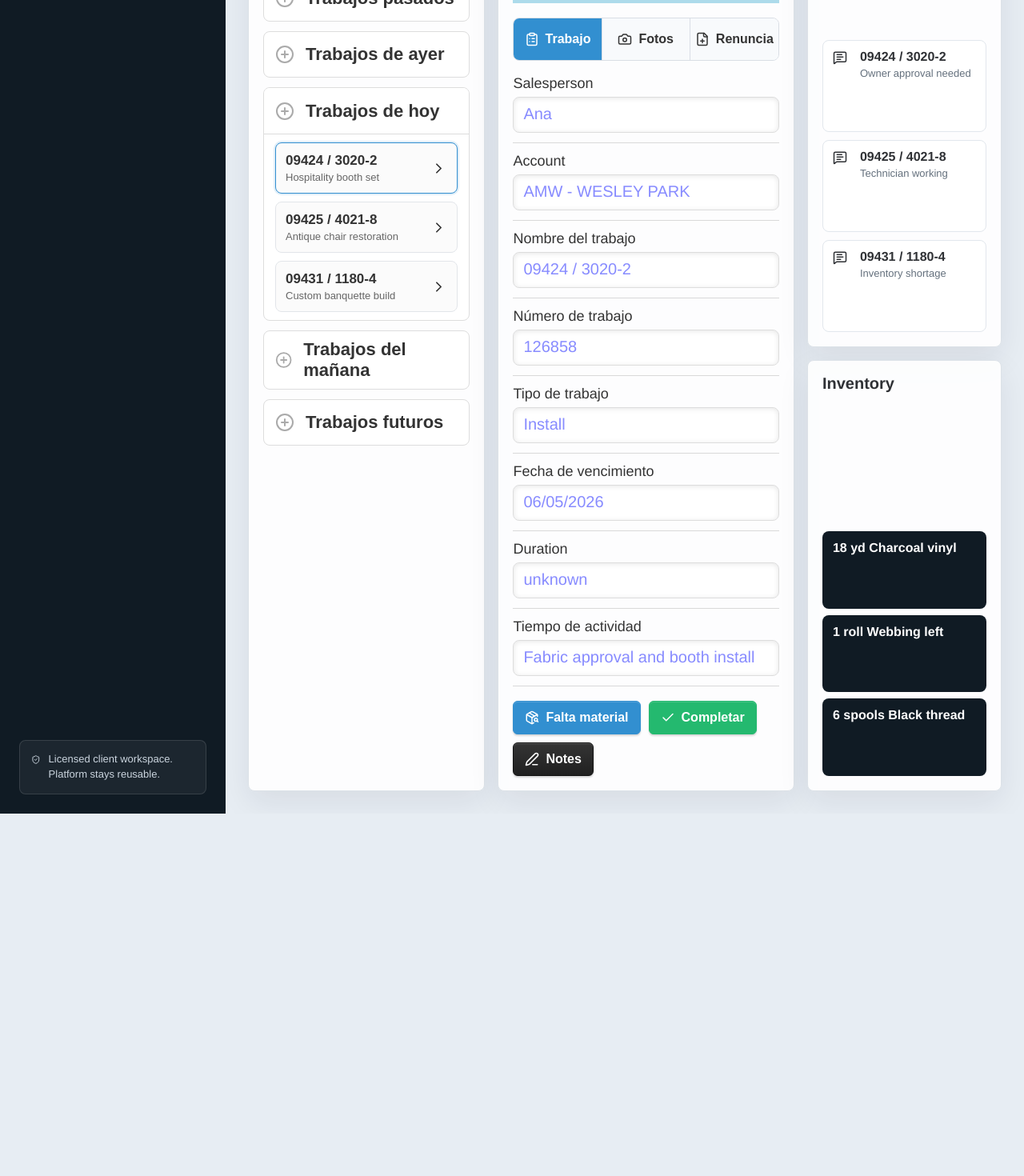
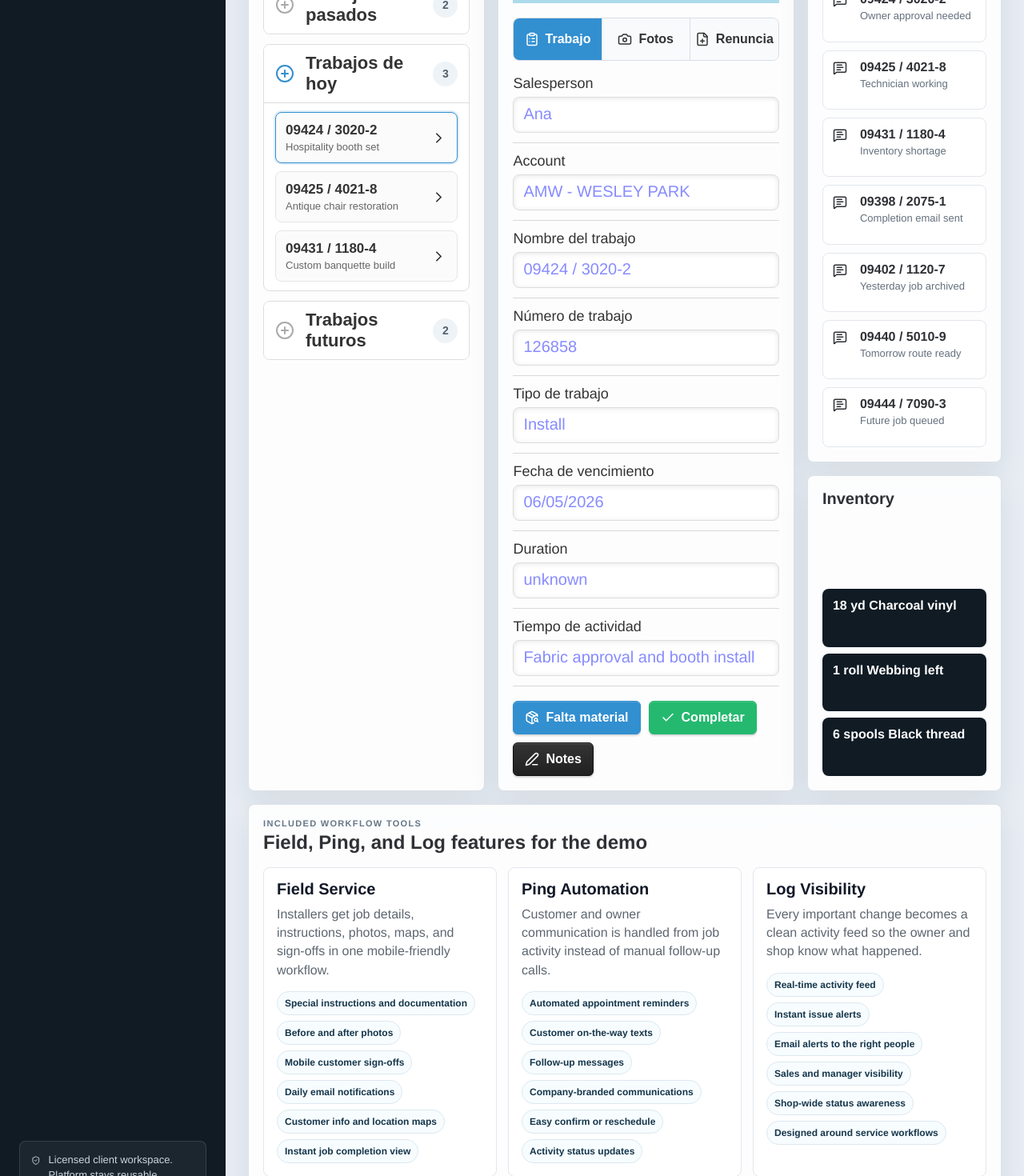
Before and after one commit to HeHAims/desertskyworkapp, a React (Vite) app: page / in a window 1280 px wide. Shown: the part 320-1790 px from the top of the page at 80% size. Before the commit the page ends 1337 px from the top, so only its background shows below. Built offline with nearby package versions, Linux system fonts and the light colour scheme.

Commit message:
Add clickable job groups and workflow features

```diff
--- a/src/App.jsx
+++ b/src/App.jsx
@@ -14,8 +14,7 @@ import {
   PenLine,
   Search,
   Send,
-  ShieldCheck,
-  UserRound
+  ShieldCheck
 } from 'lucide-react';
 import { useMemo, useState } from 'react';
 
@@ -33,7 +32,8 @@ const initialJobs = [
     status: 'Needs approval',
     material: 'Charcoal vinyl low',
     activity: 'Fabric approval and booth install',
-    alert: 'Owner approval needed'
+    alert: 'Owner approval needed',
+    period: 'today'
   },
   {
     id: 'DSV-1043',
@@ -48,7 +48,8 @@ const initialJobs = [
     status: 'In production',
     material: 'Supplies ready',
     activity: 'Frame repair and fabric prep',
-    alert: 'Technician working'
+    alert: 'Technician working',
+    period: 'today'
   },
   {
     id: 'DSV-1044',
@@ -63,12 +64,120 @@ const initialJobs = [
     status: 'Blocked',
     material: 'Webbing missing',
     activity: 'Waiting on webbing before upholstery',
-    alert: 'Inventory shortage'
+    alert: 'Inventory shortage',
+    period: 'today'
+  },
+  {
+    id: 'DSV-1038',
+    code: '09398 / 2075-1',
+    number: '126801',
+    account: 'The Mirage Villas',
+    type: 'Repair',
+    due: '06/03/2026',
+    duration: '3 hrs',
+    salesperson: 'Ana',
+    customer: 'Lobby chair repair',
+    status: 'Completed',
+    material: 'Brown vinyl used',
+    activity: 'Completed with photos and customer sign-off',
+    alert: 'Completion email sent',
+    period: 'past'
+  },
+  {
+    id: 'DSV-1039',
+    code: '09402 / 1120-7',
+    number: '126812',
+    account: 'Local Restaurant',
+    type: 'Upholstery',
+    due: '06/04/2026',
+    duration: '1.5 hrs',
+    salesperson: 'Luis',
+    customer: 'Dining booth touch-up',
+    status: 'Completed',
+    material: 'Black thread used',
+    activity: 'Before and after photos captured',
+    alert: 'Yesterday job archived',
+    period: 'past'
+  },
+  {
+    id: 'DSV-1048',
+    code: '09440 / 5010-9',
+    number: '126910',
+    account: 'Boutique Hotel',
+    type: 'Install',
+    due: '06/08/2026',
+    duration: '5 hrs',
+    salesperson: 'Maria',
+    customer: 'Suite headboard install',
+    status: 'Scheduled',
+    material: 'Cream fabric reserved',
+    activity: 'Daily email notification scheduled',
+    alert: 'Tomorrow route ready',
+    period: 'future'
+  },
+  {
+    id: 'DSV-1050',
+    code: '09444 / 7090-3',
+    number: '126924',
+    account: 'Private Client',
+    type: 'Custom furniture',
+    due: '06/12/2026',
+    duration: 'unknown',
+    salesperson: 'Ana',
+    customer: 'Custom ottoman build',
+    status: 'Scheduled',
+    material: 'Waiting fabric selection',
+    activity: 'Measurements and drawings attached',
+    alert: 'Future job queued',
+    period: 'future'
   }
 ];
 
 const forms = ['Pickup condition report', 'Fabric approval form', 'Delivery sign-off', 'Repair notes'];
 const inventory = ['18 yd Charcoal vinyl', '1 roll Webbing left', '6 spools Black thread'];
+const jobSections = [
+  { id: 'past', label: 'Trabajos pasados', empty: 'No past jobs ready' },
+  { id: 'today', label: 'Trabajos de hoy', empty: 'No jobs for today' },
+  { id: 'future', label: 'Trabajos futuros', empty: 'No future jobs scheduled' }
+];
+const featureGroups = [
+  {
+    title: 'Field Service',
+    intro: 'Installers get job details, instructions, photos, maps, and sign-offs in one mobile-friendly workflow.',
+    items: [
+      'Special instructions and documentation',
+      'Before and after photos',
+      'Mobile customer sign-offs',
+      'Daily email notifications',
+      'Customer info and location maps',
+      'Instant job completion view'
+    ]
+  },
+  {
+    title: 'Ping Automation',
+    intro: 'Customer and owner communication is handled from job activity instead of manual follow-up calls.',
+    items: [
+      'Automated appointment reminders',
+      'Customer on-the-way texts',
+      'Follow-up messages',
+      'Company-branded communications',
+      'Easy confirm or reschedule',
+      'Activity status updates'
+    ]
+  },
+  {
+    title: 'Log Visibility',
+    intro: 'Every important change becomes a clean activity feed so the owner and shop know what happened.',
+    items: [
+      'Real-time activity feed',
+      'Instant issue alerts',
+      'Email alerts to the right people',
+      'Sales and manager visibility',
+      'Shop-wide status awareness',
+      'Designed around service workflows'
+    ]
+  }
+];
 
 function AppButton({ children, tone = 'dark', onClick }) {
   return (
@@ -85,8 +194,27 @@ export default function App() {
   const [role, setRole] = useState('Owner');
   const [notice, setNotice] = useState('Ready for demo');
   const [notesOpen, setNotesOpen] = useState(false);
+  const [activeSection, setActiveSection] = useState('today');
 
   const selectedJob = useMemo(() => jobs.find((job) => job.id === selectedId) ?? jobs[0], [jobs, selectedId]);
+  const visibleJobs = useMemo(() => jobs.filter((job) => job.period === activeSection), [jobs, activeSection]);
+
+  function openJob(job) {
+    setSelectedId(job.id);
+    setActiveSection(job.period);
+    setTab('job');
+    setNotice(`Opened ${job.code}: ${job.customer}`);
+  }
+
+  function openSection(sectionId) {
+    const nextJob = jobs.find((job) => job.period === sectionId);
+    setActiveSection(sectionId);
+    if (nextJob) {
+      setSelectedId(nextJob.id);
+      setTab('job');
+      setNotice(`Showing ${jobSections.find((section) => section.id === sectionId)?.label}`);
+    }
+  }
 
   function markComplete() {
     setJobs((current) =>
@@ -162,27 +290,24 @@ export default function App() {
             </div>
 
             <div className="job-groups">
-              {['Trabajos pasados', 'Trabajos de ayer'].map((label) => (
-                <button key={label} className="group-row" type="button">
+              {jobSections.map((section) => {
+                const sectionJobs = jobs.filter((job) => job.period === section.id);
+                const open = activeSection === section.id;
+                return (
+                  <div key={section.id} className={`job-section ${open ? 'open' : ''}`}>
+                    <button className="group-row" type="button" onClick={() => openSection(section.id)}>
                       <CirclePlus size={24} />
-                  <strong>{label}</strong>
+                      <strong>{section.label}</strong>
+                      <span>{sectionJobs.length}</span>
                     </button>
-              ))}
-
-              <div className="today-group">
-                <div className="today-heading">
-                  <CirclePlus size={24} />
-                  <strong>Trabajos de hoy</strong>
-                </div>
-                {jobs.map((job) => (
+                    {open ? (
+                      <div className="section-jobs">
+                        {visibleJobs.length ? visibleJobs.map((job) => (
                           <button
                             key={job.id}
                             type="button"
                             className={`job-row ${selectedJob.id === job.id ? 'selected' : ''}`}
-                    onClick={() => {
-                      setSelectedId(job.id);
-                      setTab('job');
-                    }}
+                            onClick={() => openJob(job)}
                           >
                             <div>
                               <strong>{job.code}</strong>
@@ -190,15 +315,12 @@ export default function App() {
                             </div>
                             <ChevronRight size={21} />
                           </button>
-                ))}
+                        )) : <p>{section.empty}</p>}
                       </div>
-
-              {['Trabajos del ma\u00f1ana', 'Trabajos futuros'].map((label) => (
-                <button key={label} className="group-row" type="button">
-                  <CirclePlus size={24} />
-                  <strong>{label}</strong>
-                </button>
-              ))}
+                    ) : null}
+                  </div>
+                );
+              })}
             </div>
           </div>
 
@@ -299,6 +421,26 @@ export default function App() {
             </div>
           </div>
 
+          <div className="panel feature-panel">
+            <div className="feature-heading">
+              <span className="eyebrow">Included workflow tools</span>
+              <h3>Field, Ping, and Log features for the demo</h3>
+            </div>
+            <div className="feature-grid">
+              {featureGroups.map((group) => (
+                <article key={group.title} className="feature-card">
+                  <h4>{group.title}</h4>
+                  <p>{group.intro}</p>
+                  <div>
+                    {group.items.map((item) => (
+                      <span key={item}>{item}</span>
+                    ))}
+                  </div>
+                </article>
+              ))}
+            </div>
+          </div>
+
           <div className="mobile-tabs">
             <button className="active" type="button"><Home size={18} /> Trabajos</button>
             <button type="button"><MapPinned size={18} /> Mapa</button>
--- a/src/styles.css
+++ b/src/styles.css
@@ -242,9 +242,9 @@ button {
   margin-top: 18px;
 }
 
-.group-row,
-.today-heading {
-  display: flex;
+.group-row {
+  display: grid;
+  grid-template-columns: auto 1fr auto;
   align-items: center;
   gap: 14px;
   width: 100%;
@@ -258,22 +258,50 @@ button {
   font-size: 22px;
 }
 
-.group-row svg,
-.today-heading svg {
+.group-row svg {
   color: #aaa;
 }
 
-.today-group {
+.group-row span {
+  display: grid;
+  min-width: 31px;
+  height: 31px;
+  place-items: center;
+  border-radius: 999px;
+  background: #eef3f7;
+  color: #52616d;
+  font-size: 14px;
+  font-weight: 900;
+}
+
+.job-section {
   border: 1px solid #ddd;
   border-radius: 8px;
   background: #fff;
   overflow: hidden;
 }
 
-.today-heading {
+.job-section .group-row {
   border: 0;
+  border-radius: 0;
+}
+
+.job-section.open .group-row {
   border-bottom: 1px solid #ddd;
-  border-radius: 0;
+}
+
+.job-section.open .group-row svg {
+  color: #328fd0;
+}
+
+.section-jobs {
+  padding: 1px 0;
+}
+
+.section-jobs p {
+  margin: 0;
+  padding: 14px;
+  color: #64707d;
 }
 
 .job-row {
@@ -371,6 +399,11 @@ button {
 .status.completed {
   background: #d8f7e7;
   color: #047857;
+}
+
+.status.scheduled {
+  background: #e0ecff;
+  color: #1d4ed8;
 }
 
 .tabs,
@@ -532,6 +565,57 @@ button {
   font-weight: 900;
 }
 
+.feature-panel {
+  grid-column: 1 / -1;
+}
+
+.feature-heading h3 {
+  margin: 4px 0 0;
+  font-size: 24px;
+}
+
+.feature-grid {
+  display: grid;
+  grid-template-columns: repeat(3, 1fr);
+  gap: 14px;
+  margin-top: 16px;
+}
+
+.feature-card {
+  border: 1px solid #e2e7ed;
+  border-radius: 8px;
+  background: #fff;
+  padding: 16px;
+}
+
+.feature-card h4 {
+  margin: 0;
+  color: #111827;
+  font-size: 20px;
+}
+
+.feature-card p {
+  margin: 8px 0 14px;
+  color: #5d6670;
+  line-height: 1.45;
+}
+
+.feature-card div {
+  display: flex;
+  flex-wrap: wrap;
+  gap: 7px;
+}
+
+.feature-card span {
+  border: 1px solid #dce8ef;
+  border-radius: 999px;
+  background: #f7fcff;
+  color: #15364a;
+  padding: 7px 9px;
+  font-size: 12px;
+  font-weight: 900;
+}
+
 .mobile-tabs {
   display: none;
 }
@@ -668,8 +752,7 @@ button {
     grid-row: auto;
   }
 
-  .group-row,
-  .today-heading {
+  .group-row {
     font-size: 20px;
   }
 
@@ -687,6 +770,10 @@ button {
 
   .side-card {
     display: none;
+  }
+
+  .feature-grid {
+    grid-template-columns: 1fr;
   }
 
   .mobile-tabs {
```
Lines whose indentation alone changed are shown as unchanged.
